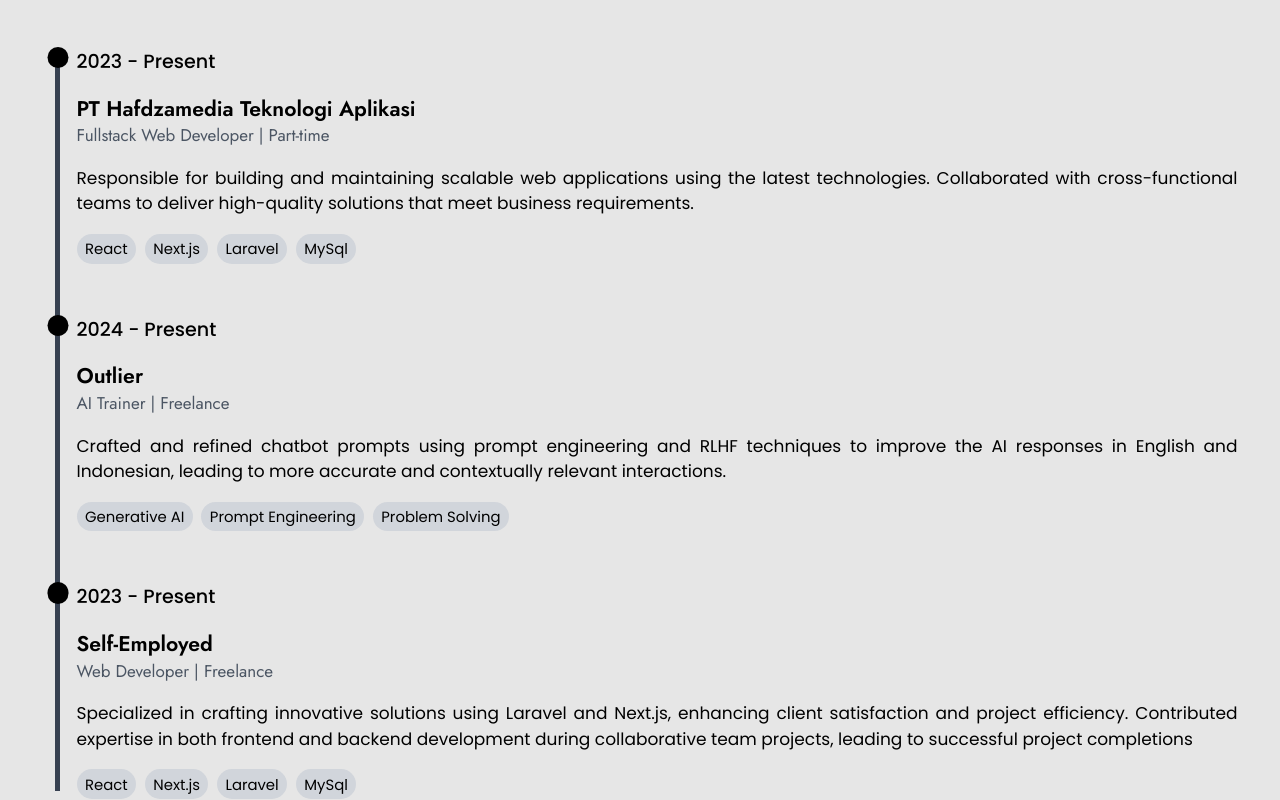
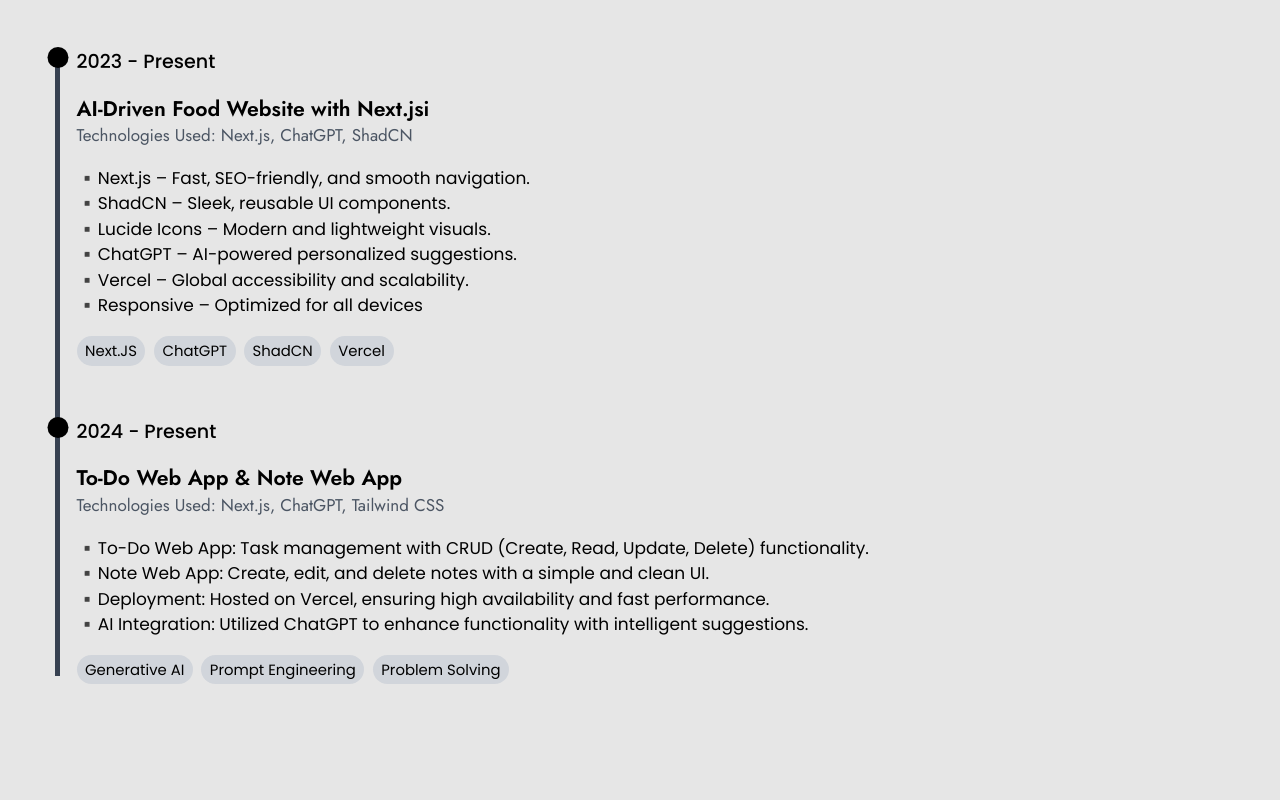
Before and after one commit to codewithpanda28/Real-Portfolio, a Next.js app: page /about in a window 1280 px wide. Shown: the part 2460-3260 px from the top of the page. Built offline with nearby package versions, Linux system fonts and the light colour scheme.

Commit message:
some change in skill section

```diff
--- a/app/about/(experience)/experience.jsx
+++ b/app/about/(experience)/experience.jsx
@@ -7,49 +7,53 @@
 					<div className="font-medium text-lg">2023 - Present</div>
 					<div>
 						<h3 className="font-semibold text-xl text-black">
-							PT Hafdzamedia Teknologi Aplikasi
+						AI-Driven Food Website with Next.jsi
 						</h3>
 						<h4 className=" font-light text-md mb-4">
-							Fullstack Web Developer | Part-time
+						Technologies Used: Next.js, ChatGPT, ShadCN
 						</h4>
 						<p className="text-justify">
-							Responsible for building and maintaining scalable
-							web applications using the latest technologies.
-							Collaborated with cross-functional teams to deliver
-							high-quality solutions that meet business
-							requirements.
+						▪️Next.js – Fast, SEO-friendly, and smooth navigation.<br/>
+						▪️ShadCN – Sleek, reusable UI components.<br/>
+						▪️Lucide Icons – Modern and lightweight visuals.<br/>
+						▪️ChatGPT – AI-powered personalized suggestions.<br/>
+						▪️Vercel – Global accessibility and scalability.<br/>
+						▪️Responsive – Optimized for all devices
+
 						</p>
 						<div className="flex flex-wrap gap-2 mt-4 text-sm">
 							<div className="bg-gray-300 text-black px-2 py-1 rounded-2xl">
-								React
+								Next.JS
 							</div>
 							<div className="bg-gray-300 text-black px-2 py-1 rounded-2xl">
-								Next.js
+								ChatGPT
 							</div>
 							<div className="bg-gray-300 text-black px-2 py-1 rounded-2xl">
-								Laravel
+								ShadCN
 							</div>
 							<div className="bg-gray-300 text-black px-2 py-1 rounded-2xl">
-								MySql
+								Vercel
 							</div>
 						</div>
 					</div>
 				</div>
+
 				<div className="grid gap-4 relative">
 					<div className="aspect-square w-5 bg-black rounded-full absolute left-0 translate-x-[-29.5px] z-10" />
 					<div className="font-medium text-lg">2024 - Present</div>
 					<div>
 						<h3 className="font-semibold text-xl text-black">
-							Outlier
+						To-Do Web App & Note Web App
 						</h3>
 						<h4 className=" font-light text-md mb-4">
-							AI Trainer | Freelance
+						Technologies Used: Next.js, ChatGPT, Tailwind CSS
 						</h4>
 						<p className="text-justify">
-							Crafted and refined chatbot prompts using prompt
-							engineering and RLHF techniques to improve the AI
-							responses in English and Indonesian, leading to more
-							accurate and contextually relevant interactions.
+						▪️To-Do Web App: Task management with CRUD (Create, Read, Update, Delete) functionality.
+						<br/>▪️Note Web App: Create, edit, and delete notes with a simple and clean UI.<br/>
+						▪️Deployment: Hosted on Vercel, ensuring high availability and fast performance. <br/>
+						▪️AI Integration: Utilized ChatGPT to enhance functionality with intelligent suggestions.
+
 						</p>
 
 						<div className="flex flex-wrap gap-2 mt-4 text-sm">
@@ -65,7 +69,7 @@
 						</div>
 					</div>
 				</div>
-				<div className="grid gap-4 relative">
+				{/* <div className="grid gap-4 relative">
 					<div className="aspect-square w-5 bg-black rounded-full absolute left-0 translate-x-[-29.5px] z-10" />
 					<div className="font-medium text-lg">2023 - Present</div>
 					<div>
@@ -98,7 +102,7 @@
 							</div>
 						</div>
 					</div>
-				</div>
+				</div> */}
 			</div>
 		</section>
 	);
```
